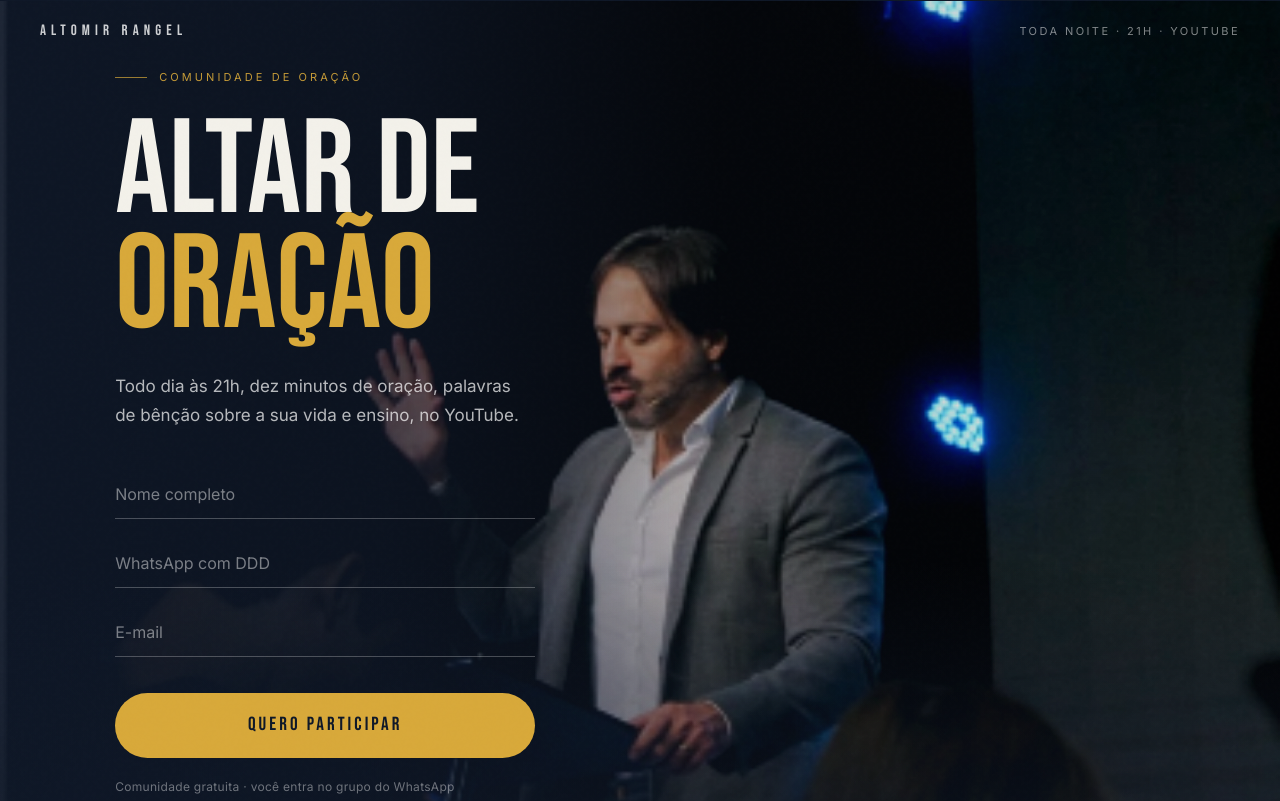
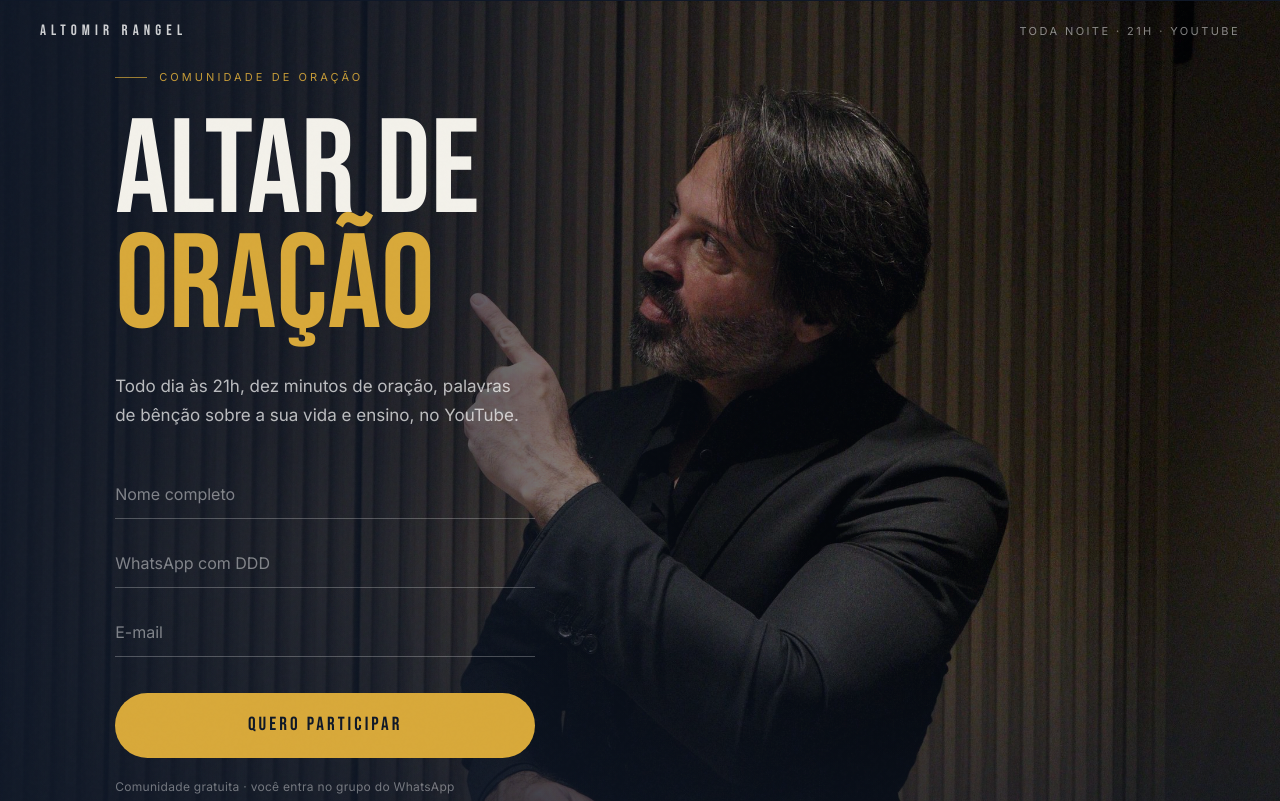
Before and after one commit to arthurrrangel/altomir-rangel, a Next.js app: page /altardanoite in a window 1280 px wide. Built offline with nearby package versions, Linux system fonts and the light colour scheme; a web font is replaced by a local one.

Commit message:
Update page.tsx

```diff
--- a/app/altardanoite/page.tsx
+++ b/app/altardanoite/page.tsx
@@ -40,24 +40,24 @@ export default function Page() {
         className="relative -mt-[62px] min-h-[100svh] w-full overflow-hidden"
         style={{ background: 'radial-gradient(ellipse at 72% 38%, #18273f 0%, #0f1828 68%)' }}
       >
-        {/* FOTO DE FUNDO — enquadramento por breakpoint + realce de nitidez */}
+        {/* FOTO DE FUNDO — enquadramento por breakpoint */}
         <div
-          className="motion-safe:animate-[photoIn_1.8s_cubic-bezier(0.22,1,0.36,1)_forwards] absolute inset-0 z-0 bg-cover bg-no-repeat bg-[position:62%_30%] lg:bg-[position:82%_40%]"
-          style={{ backgroundImage: 'url(/altomir.png)', filter: 'contrast(1.08) saturate(1.1) brightness(1.03)' }}
+          className="motion-safe:animate-[photoIn_1.8s_cubic-bezier(0.22,1,0.36,1)_forwards] absolute inset-0 z-0 bg-cover bg-no-repeat bg-[position:66%_50%] lg:bg-[position:50%_34%]"
+          style={{ backgroundImage: 'url(/altomir-fundo.jpg)', filter: 'contrast(1.04) saturate(1.06)' }}
         />
 
         {/* degradês de legibilidade */}
         <div
           className="absolute inset-0 z-[1] hidden lg:block"
-          style={{ background: 'linear-gradient(to right, rgba(15,24,40,0.94) 0%, rgba(15,24,40,0.78) 30%, rgba(15,24,40,0.28) 56%, rgba(15,24,40,0.04) 100%)' }}
+          style={{ background: 'linear-gradient(to right, rgba(15,24,40,0.95) 0%, rgba(15,24,40,0.8) 30%, rgba(15,24,40,0.32) 56%, rgba(15,24,40,0.05) 100%)' }}
         />
         <div
           className="absolute inset-0 z-[1] lg:hidden"
-          style={{ background: 'linear-gradient(to top, #0f1828 0%, rgba(15,24,40,0.84) 34%, rgba(15,24,40,0.5) 60%, rgba(15,24,40,0.18) 100%)' }}
+          style={{ background: 'linear-gradient(to top, #0f1828 0%, rgba(15,24,40,0.86) 36%, rgba(15,24,40,0.5) 62%, rgba(15,24,40,0.18) 100%)' }}
         />
         <div
           className="absolute inset-0 z-[1]"
-          style={{ background: 'linear-gradient(to top, rgba(15,24,40,0.5) 0%, transparent 30%)' }}
+          style={{ background: 'linear-gradient(to top, rgba(15,24,40,0.5) 0%, transparent 32%)' }}
         />
 
         {/* ===== CONTEÚDO ===== */}
```
